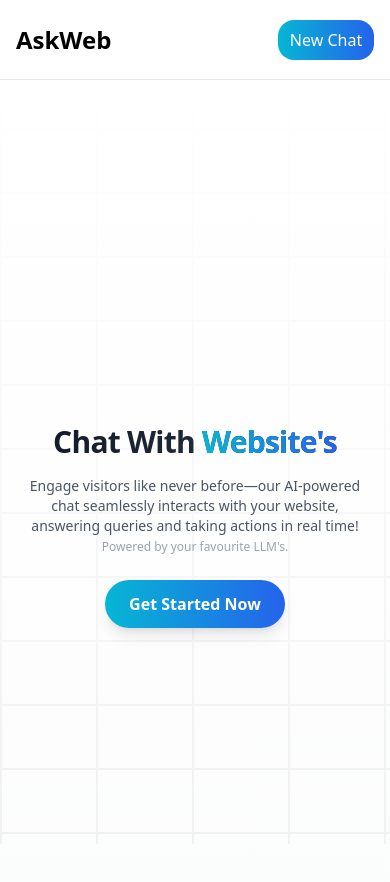
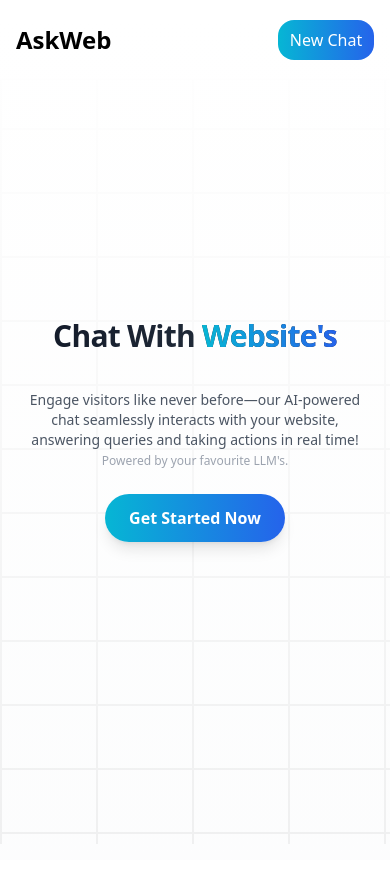
Before and after one commit to jainampatel22/AskWeb, a Next.js app: page / in a window 390 px wide. Shown: the top 882 px of the page. After the commit the page ends 860 px from the top, so only its background shows below. Built offline with nearby package versions, Linux system fonts and the light colour scheme.

Commit message:
mobile ui changes

```diff
--- a/app/page.tsx
+++ b/app/page.tsx
@@ -19,7 +19,7 @@ export default function LandingPage() {
         </Link>
         </div>
 
-      <main className="min-h-screen bg-gradient-to-b from-white to-gray-50/50 flex items-center justify-center pt-16 sm:pt-28">
+      <main className="min-h-screen  bg-gradient-to-b from-white to-gray-50/50 flex items-center justify-center -mt-16 sm:pt-28">
         <div className="absolute inset-0 -z-10 min-h-screen w-full bg-white bg-[linear-gradient(to_right,#e5e5e5_2px,transparent_1px),linear-gradient(to_bottom,#e5e5e5_2px,transparent_1px)] bg-[size:6rem_4rem]" />
 
         <section className="w-full px-4 py-6 sm:py-8 mx-auto max-w-7xl sm:px-6 lg:px-8 flex flex-col items-center space-y-6 sm:space-y-10 text-center">
@@ -36,11 +36,11 @@ export default function LandingPage() {
                 Website&apos;s
               </span>
             </h1>
-            <p className="max-w-[600px] text-sm sm:text-base md:text-xl/relaxed xl:text-xl/relaxed text-gray-600 px-2">
+            <p className="max-w-[600px] text-sm sm:text-base md:text-xl/relaxed xl:text-xl/relaxed pt-5 sm:pt-0 text-gray-600 px-2">
               Engage visitors like never before—our AI-powered chat seamlessly interacts with your website, answering
               queries and taking actions in real time!
               <br />
-              <span className="text-gray-400 text-xs sm:text-sm">Powered by your favourite LLM&apos;s.</span>
+              <span className="text-gray-400 text-xs sm:text-sm ">Powered by your favourite LLM&apos;s.</span>
             </p>
           </motion.header>
 
@@ -48,7 +48,7 @@ export default function LandingPage() {
             initial={{ opacity: 0, y: 50 }}
             animate={{ opacity: 1, y: 0 }}
             transition={{ delay: 1.5, duration: 0.8 }}
-            className="mt-8 sm:mt-16 text-center"
+            className="mt-20 sm:mt-24 text-center"
           >
             <Link href="/getStarted">
               <button className="px-6 sm:px-8 py-3 sm:py-4 bg-gradient-to-r from-cyan-500 to-blue-600 hover:from-cyan-600 hover:to-blue-700 text-white font-bold rounded-full shadow-lg hover:shadow-xl transform transition hover:-translate-y-1">
```
